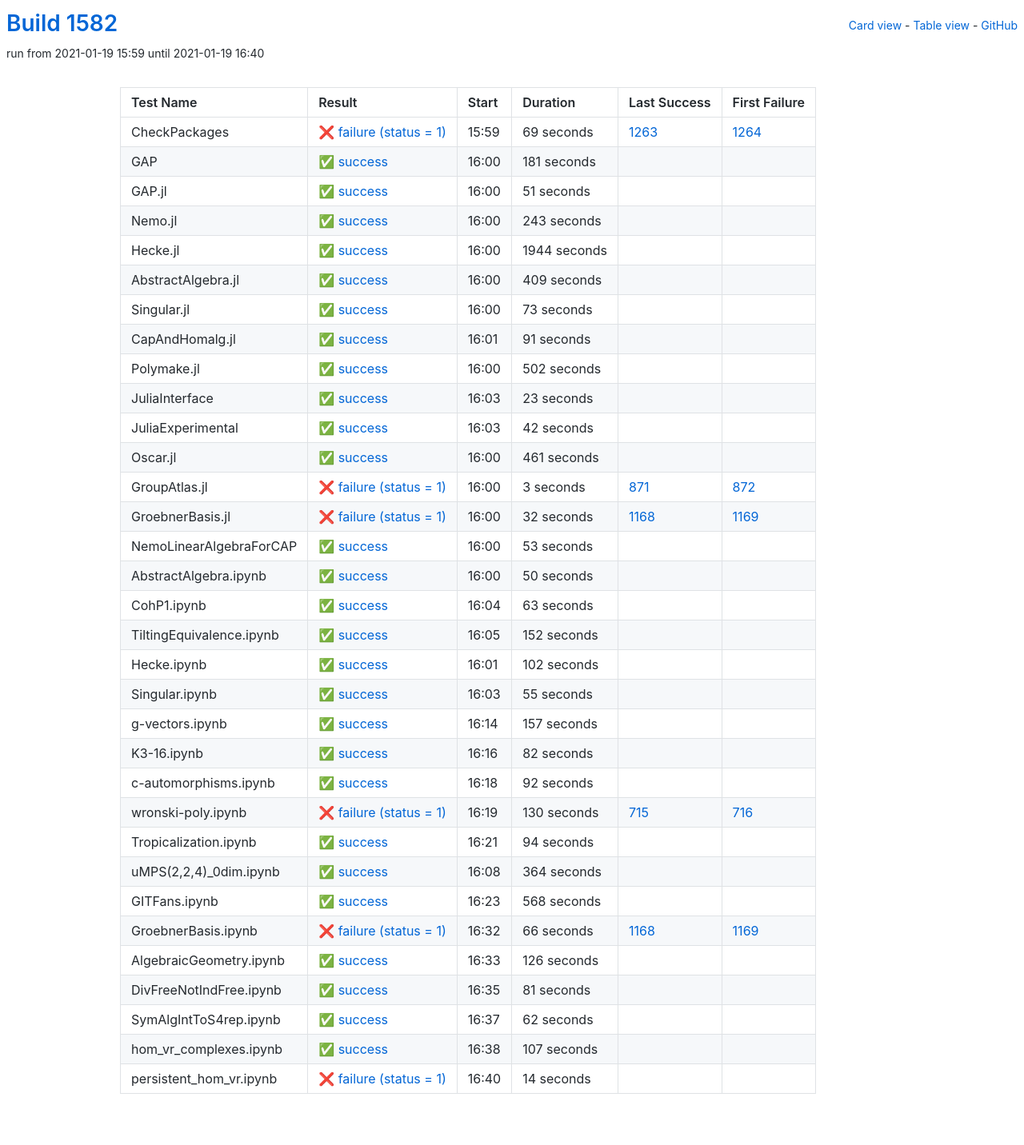
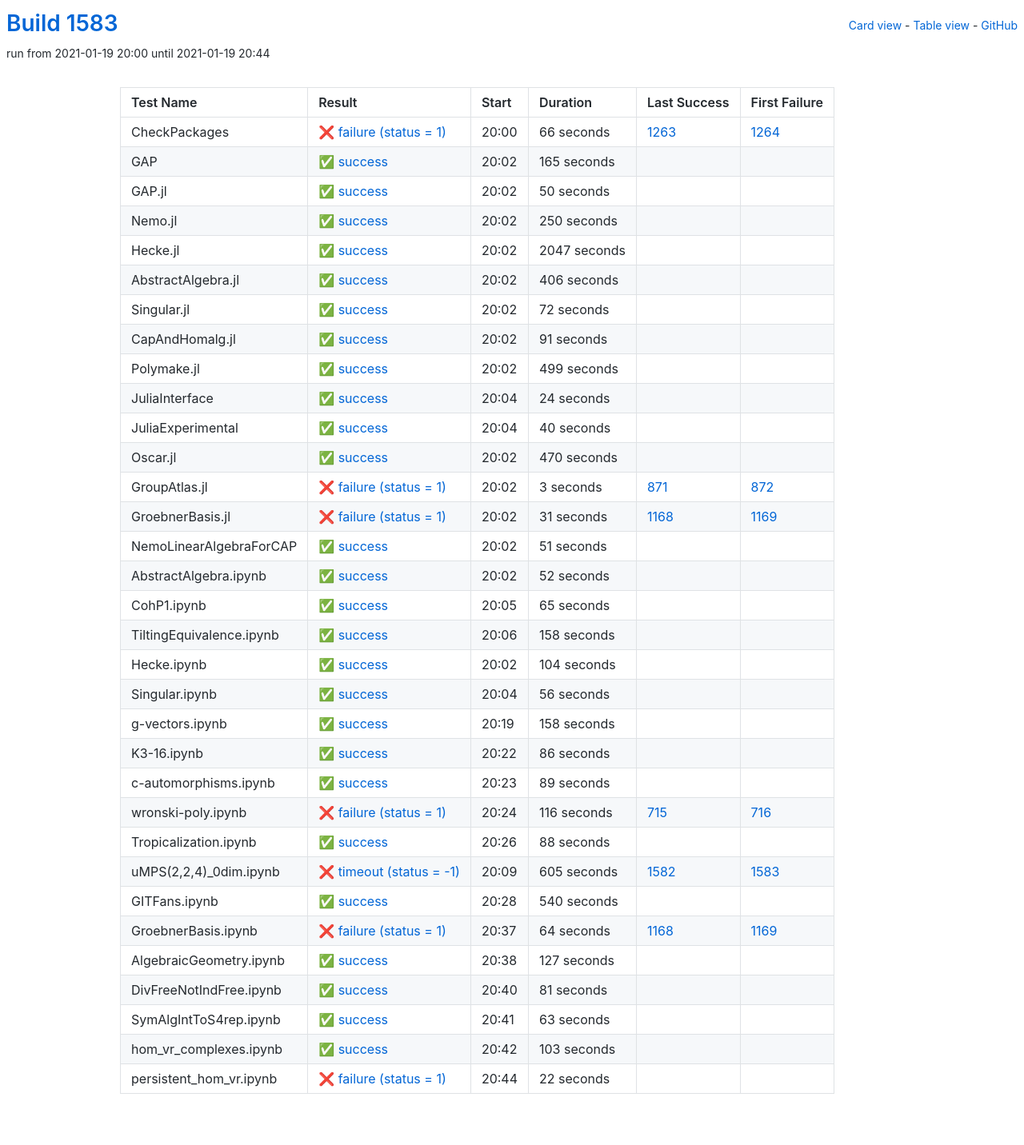
Before and after one commit to oscar-system/oscar-ci-status-stable, a Jekyll site: the page built from table.html, in a window 1280 px wide. Shown: the whole page at 80% size. Built offline with Jekyll 4.4.1, drawn with Linux system fonts in a browser that asks for light colours.

Commit message:
Build #1583

```diff
--- a/_data/ci.yml
+++ b/_data/ci.yml
@@ -1,6 +1,6 @@
 ---
-build: 1582
-build_url: https://oscarci.mathematik.uni-kl.de/job/oscar-stable/1582/
+build: 1583
+build_url: https://oscarci.mathematik.uni-kl.de/job/oscar-stable/1583/
 job: oscar-stable
 organization: oscar-system
 repo: oscar-ci-status-stable
@@ -8,92 +8,92 @@ repourl: https://github.com/oscar-system/oscar-ci-status-stable
 tests:
 - name: CheckPackages
   id: checkpackages
-  log: https://oscarci.mathematik.uni-kl.de/job/oscar-stable/1582/artifact/logs/build-1582/CheckPackages.log
-  start: 2021-01-19 15:59
+  log: https://oscarci.mathematik.uni-kl.de/job/oscar-stable/1583/artifact/logs/build-1583/CheckPackages.log
+  start: 2021-01-19 20:00
   success: false
   exitcode: 1
   status: failure
-  duration: 69
+  duration: 66
   last_success: 1263
   last_success_url: https://oscarci.mathematik.uni-kl.de/job/oscar-stable/1263/
   first_failure: 1264
   first_failure_url: https://oscarci.mathematik.uni-kl.de/job/oscar-stable/1264/
 - name: GAP
   id: gap
-  log: https://oscarci.mathematik.uni-kl.de/job/oscar-stable/1582/artifact/logs/build-1582/GAP.log
-  start: 2021-01-19 16:00
+  log: https://oscarci.mathematik.uni-kl.de/job/oscar-stable/1583/artifact/logs/build-1583/GAP.log
+  start: 2021-01-19 20:02
   success: true
   exitcode: 0
   status: success
-  duration: 181
+  duration: 165
   last_success: false
   last_success_url:
   first_failure: false
   first_failure_url:
 - name: GAP.jl
   id: gap-jl
-  log: https://oscarci.mathematik.uni-kl.de/job/oscar-stable/1582/artifact/logs/build-1582/GAP.jl.log
-  start: 2021-01-19 16:00
+  log: https://oscarci.mathematik.uni-kl.de/job/oscar-stable/1583/artifact/logs/build-1583/GAP.jl.log
+  start: 2021-01-19 20:02
   success: true
   exitcode: 0
   status: success
-  duration: 51
+  duration: 50
   last_success: false
   last_success_url:
   first_failure: false
   first_failure_url:
 - name: Nemo.jl
   id: nemo-jl
-  log: https://oscarci.mathematik.uni-kl.de/job/oscar-stable/1582/artifact/logs/build-1582/Nemo.jl.log
-  start: 2021-01-19 16:00
+  log: https://oscarci.mathematik.uni-kl.de/job/oscar-stable/1583/artifact/logs/build-1583/Nemo.jl.log
+  start: 2021-01-19 20:02
   success: true
   exitcode: 0
   status: success
-  duration: 243
+  duration: 250
   last_success: false
   last_success_url:
   first_failure: false
   first_failure_url:
 - name: Hecke.jl
   id: hecke-jl
-  log: https://oscarci.mathematik.uni-kl.de/job/oscar-stable/1582/artifact/logs/build-1582/Hecke.jl.log
-  start: 2021-01-19 16:00
+  log: https://oscarci.mathematik.uni-kl.de/job/oscar-stable/1583/artifact/logs/build-1583/Hecke.jl.log
+  start: 2021-01-19 20:02
   success: true
   exitcode: 0
   status: success
-  duration: 1944
+  duration: 2047
   last_success: false
   last_success_url:
   first_failure: false
   first_failure_url:
 - name: AbstractAlgebra.jl
   id: abstractalgebra-jl
-  log: https://oscarci.mathematik.uni-kl.de/job/oscar-stable/1582/artifact/logs/build-1582/AbstractAlgebra.jl.log
-  start: 2021-01-19 16:00
+  log: https://oscarci.mathematik.uni-kl.de/job/oscar-stable/1583/artifact/logs/build-1583/AbstractAlgebra.jl.log
+  start: 2021-01-19 20:02
   success: true
   exitcode: 0
   status: success
-  duration: 409
+  duration: 406
   last_success: false
   last_success_url:
   first_failure: false
   first_failure_url:
 - name: Singular.jl
   id: singular-jl
-  log: https://oscarci.mathematik.uni-kl.de/job/oscar-stable/1582/artifact/logs/build-1582/Singular.jl.log
-  start: 2021-01-19 16:00
+  log: https://oscarci.mathematik.uni-kl.de/job/oscar-stable/1583/artifact/logs/build-1583/Singular.jl.log
+  start: 2021-01-19 20:02
   success: true
   exitcode: 0
   status: success
-  duration: 73
+  duration: 72
   last_success: false
   last_success_url:
   first_failure: false
   first_failure_url:
 - name: CapAndHomalg.jl
   id: capandhomalg-jl
-  log: https://oscarci.mathematik.uni-kl.de/job/oscar-stable/1582/artifact/logs/build-1582/CapAndHomalg.jl.log
-  start: 2021-01-19 16:01
+  log: https://oscarci.mathematik.uni-kl.de/job/oscar-stable/1583/artifact/logs/build-1583/CapAndHomalg.jl.log
+  start: 2021-01-19 20:02
   success: true
   exitcode: 0
   status: success
@@ -104,56 +104,56 @@ tests:
   first_failure_url:
 - name: Polymake.jl
   id: polymake-jl
-  log: https://oscarci.mathematik.uni-kl.de/job/oscar-stable/1582/artifact/logs/build-1582/Polymake.jl.log
-  start: 2021-01-19 16:00
+  log: https://oscarci.mathematik.uni-kl.de/job/oscar-stable/1583/artifact/logs/build-1583/Polymake.jl.log
+  start: 2021-01-19 20:02
   success: true
   exitcode: 0
   status: success
-  duration: 502
+  duration: 499
   last_success: false
   last_success_url:
   first_failure: false
   first_failure_url:
 - name: JuliaInterface
   id: juliainterface
-  log: https://oscarci.mathematik.uni-kl.de/job/oscar-stable/1582/artifact/logs/build-1582/JuliaInterface.log
-  start: 2021-01-19 16:03
+  log: https://oscarci.mathematik.uni-kl.de/job/oscar-stable/1583/artifact/logs/build-1583/JuliaInterface.log
+  start: 2021-01-19 20:04
   success: true
   exitcode: 0
   status: success
-  duration: 23
+  duration: 24
   last_success: false
   last_success_url:
   first_failure: false
   first_failure_url:
 - name: JuliaExperimental
   id: juliaexperimental
-  log: https://oscarci.mathematik.uni-kl.de/job/oscar-stable/1582/artifact/logs/build-1582/JuliaExperimental.log
-  start: 2021-01-19 16:03
+  log: https://oscarci.mathematik.uni-kl.de/job/oscar-stable/1583/artifact/logs/build-1583/JuliaExperimental.log
+  start: 2021-01-19 20:04
   success: true
   exitcode: 0
   status: success
-  duration: 42
+  duration: 40
   last_success: false
   last_success_url:
   first_failure: false
   first_failure_url:
 - name: Oscar.jl
   id: oscar-jl
-  log: https://oscarci.mathematik.uni-kl.de/job/oscar-stable/1582/artifact/logs/build-1582/Oscar.jl.log
-  start: 2021-01-19 16:00
+  log: https://oscarci.mathematik.uni-kl.de/job/oscar-stable/1583/artifact/logs/build-1583/Oscar.jl.log
+  start: 2021-01-19 20:02
   success: true
   exitcode: 0
   status: success
-  duration: 461
+  duration: 470
   last_success: false
   last_success_url:
   first_failure: false
   first_failure_url:
 - name: GroupAtlas.jl
   id: groupatlas-jl
-  log: https://oscarci.mathematik.uni-kl.de/job/oscar-stable/1582/artifact/logs/build-1582/GroupAtlas.jl.log
-  start: 2021-01-19 16:00
+  log: https://oscarci.mathematik.uni-kl.de/job/oscar-stable/1583/artifact/logs/build-1583/GroupAtlas.jl.log
+  start: 2021-01-19 20:02
   success: false
   exitcode: 1
   status: failure
@@ -164,200 +164,200 @@ tests:
   first_failure_url: https://oscarci.mathematik.uni-kl.de/job/oscar-stable/872/
 - name: GroebnerBasis.jl
   id: groebnerbasis-jl
-  log: https://oscarci.mathematik.uni-kl.de/job/oscar-stable/1582/artifact/logs/build-1582/GroebnerBasis.jl.log
-  start: 2021-01-19 16:00
+  log: https://oscarci.mathematik.uni-kl.de/job/oscar-stable/1583/artifact/logs/build-1583/GroebnerBasis.jl.log
+  start: 2021-01-19 20:02
   success: false
   exitcode: 1
   status: failure
-  duration: 32
+  duration: 31
   last_success: 1168
   last_success_url: https://oscarci.mathematik.uni-kl.de/job/oscar-stable/1168/
   first_failure: 1169
   first_failure_url: https://oscarci.mathematik.uni-kl.de/job/oscar-stable/1169/
 - name: NemoLinearAlgebraForCAP
   id: nemolinearalgebraforcap
-  log: https://oscarci.mathematik.uni-kl.de/job/oscar-stable/1582/artifact/logs/build-1582/NemoLinearAlgebraForCAP.log
-  start: 2021-01-19 16:00
+  log: https://oscarci.mathematik.uni-kl.de/job/oscar-stable/1583/artifact/logs/build-1583/NemoLinearAlgebraForCAP.log
+  start: 2021-01-19 20:02
   success: true
   exitcode: 0
   status: success
-  duration: 53
+  duration: 51
   last_success: false
   last_success_url:
   first_failure: false
   first_failure_url:
 - name: AbstractAlgebra.ipynb
   id: abstractalgebra-ipynb
-  log: https://oscarci.mathematik.uni-kl.de/job/oscar-stable/1582/artifact/logs/build-1582/AbstractAlgebra.ipynb.log
-  start: 2021-01-19 16:00
+  log: https://oscarci.mathematik.uni-kl.de/job/oscar-stable/1583/artifact/logs/build-1583/AbstractAlgebra.ipynb.log
+  start: 2021-01-19 20:02
   success: true
   exitcode: 0
   status: success
-  duration: 50
+  duration: 52
   last_success: false
   last_success_url:
   first_failure: false
   first_failure_url:
 - name: CohP1.ipynb
   id: cohp1-ipynb
-  log: https://oscarci.mathematik.uni-kl.de/job/oscar-stable/1582/artifact/logs/build-1582/CohP1.ipynb.log
-  start: 2021-01-19 16:04
+  log: https://oscarci.mathematik.uni-kl.de/job/oscar-stable/1583/artifact/logs/build-1583/CohP1.ipynb.log
+  start: 2021-01-19 20:05
   success: true
   exitcode: 0
   status: success
-  duration: 63
+  duration: 65
   last_success: false
   last_success_url:
   first_failure: false
   first_failure_url:
 - name: TiltingEquivalence.ipynb
   id: tiltingequivalence-ipynb
-  log: https://oscarci.mathematik.uni-kl.de/job/oscar-stable/1582/artifact/logs/build-1582/TiltingEquivalence.ipynb.log
-  start: 2021-01-19 16:05
+  log: https://oscarci.mathematik.uni-kl.de/job/oscar-stable/1583/artifact/logs/build-1583/TiltingEquivalence.ipynb.log
+  start: 2021-01-19 20:06
   success: true
   exitcode: 0
   status: success
-  duration: 152
+  duration: 158
   last_success: false
   last_success_url:
   first_failure: false
   first_failure_url:
 - name: Hecke.ipynb
   id: hecke-ipynb
-  log: https://oscarci.mathematik.uni-kl.de/job/oscar-stable/1582/artifact/logs/build-1582/Hecke.ipynb.log
-  start: 2021-01-19 16:01
+  log: https://oscarci.mathematik.uni-kl.de/job/oscar-stable/1583/artifact/logs/build-1583/Hecke.ipynb.log
+  start: 2021-01-19 20:02
   success: true
   exitcode: 0
   status: success
-  duration: 102
+  duration: 104
   last_success: false
   last_success_url:
   first_failure: false
   first_failure_url:
 - name: Singular.ipynb
   id: singular-ipynb
-  log: https://oscarci.mathematik.uni-kl.de/job/oscar-stable/1582/artifact/logs/build-1582/Singular.ipynb.log
-  start: 2021-01-19 16:03
+  log: https://oscarci.mathematik.uni-kl.de/job/oscar-stable/1583/artifact/logs/build-1583/Singular.ipynb.log
+  start: 2021-01-19 20:04
   success: true
   exitcode: 0
   status: success
-  duration: 55
+  duration: 56
   last_success: false
   last_success_url:
   first_failure: false
   first_failure_url:
 - name: g-vectors.ipynb
   id: g-vectors-ipynb
-  log: https://oscarci.mathematik.uni-kl.de/job/oscar-stable/1582/artifact/logs/build-1582/g-vectors.ipynb.log
-  start: 2021-01-19 16:14
+  log: https://oscarci.mathematik.uni-kl.de/job/oscar-stable/1583/artifact/logs/build-1583/g-vectors.ipynb.log
+  start: 2021-01-19 20:19
   success: true
   exitcode: 0
   status: success
-  duration: 157
+  duration: 158
   last_success: false
   last_success_url:
   first_failure: false
   first_failure_url:
 - name: K3-16.ipynb
   id: k3-16-ipynb
-  log: https://oscarci.mathematik.uni-kl.de/job/oscar-stable/1582/artifact/logs/build-1582/K3-16.ipynb.log
-  start: 2021-01-19 16:16
+  log: https://oscarci.mathematik.uni-kl.de/job/oscar-stable/1583/artifact/logs/build-1583/K3-16.ipynb.log
+  start: 2021-01-19 20:22
   success: true
   exitcode: 0
   status: success
-  duration: 82
+  duration: 86
   last_success: false
   last_success_url:
   first_failure: false
   first_failure_url:
 - name: c-automorphisms.ipynb
   id: c-automorphisms-ipynb
-  log: https://oscarci.mathematik.uni-kl.de/job/oscar-stable/1582/artifact/logs/build-1582/c-automorphisms.ipynb.log
-  start: 2021-01-19 16:18
+  log: https://oscarci.mathematik.uni-kl.de/job/oscar-stable/1583/artifact/logs/build-1583/c-automorphisms.ipynb.log
+  start: 2021-01-19 20:23
   success: true
   exitcode: 0
   status: success
-  duration: 92
+  duration: 89
   last_success: false
   last_success_url:
   first_failure: false
   first_failure_url:
 - name: wronski-poly.ipynb
   id: wronski-poly-ipynb
-  log: https://oscarci.mathematik.uni-kl.de/job/oscar-stable/1582/artifact/logs/build-1582/wronski-poly.ipynb.log
-  start: 2021-01-19 16:19
+  log: https://oscarci.mathematik.uni-kl.de/job/oscar-stable/1583/artifact/logs/build-1583/wronski-poly.ipynb.log
+  start: 2021-01-19 20:24
   success: false
   exitcode: 1
   status: failure
-  duration: 130
+  duration: 116
   last_success: 715
   last_success_url: https://oscarci.mathematik.uni-kl.de/job/oscar-stable/715/
   first_failure: 716
   first_failure_url: https://oscarci.mathematik.uni-kl.de/job/oscar-stable/716/
 - name: Tropicalization.ipynb
   id: tropicalization-ipynb
-  log: https://oscarci.mathematik.uni-kl.de/job/oscar-stable/1582/artifact/logs/build-1582/Tropicalization.ipynb.log
-  start: 2021-01-19 16:21
+  log: https://oscarci.mathematik.uni-kl.de/job/oscar-stable/1583/artifact/logs/build-1583/Tropicalization.ipynb.log
+  start: 2021-01-19 20:26
   success: true
   exitcode: 0
   status: success
-  duration: 94
+  duration: 88
   last_success: false
   last_success_url:
   first_failure: false
   first_failure_url:
 - name: uMPS(2,2,4)_0dim.ipynb
   id: umps-2-2-4-0dim-ipynb
-  log: https://oscarci.mathematik.uni-kl.de/job/oscar-stable/1582/artifact/logs/build-1582/uMPS-2-2-4-_0dim.ipynb.log
-  start: 2021-01-19 16:08
+  log: https://oscarci.mathematik.uni-kl.de/job/oscar-stable/1583/artifact/logs/build-1583/uMPS-2-2-4-_0dim.ipynb.log
+  start: 2021-01-19 20:09
+  success: false
+  exitcode: -1
+  status: timeout
+  duration: 605
+  last_success: 1582
+  last_success_url: https://oscarci.mathematik.uni-kl.de/job/oscar-stable/1582/
+  first_failure: 1583
+  first_failure_url: https://oscarci.mathematik.uni-kl.de/job/oscar-stable/1583/
+- name: GITFans.ipynb
+  id: gitfans-ipynb
+  log: https://oscarci.mathematik.uni-kl.de/job/oscar-stable/1583/artifact/logs/build-1583/GITFans.ipynb.log
+  start: 2021-01-19 20:28
   success: true
   exitcode: 0
   status: success
-  duration: 364
-  last_success: false
-  last_success_url:
-  first_failure: false
-  first_failure_url:
-- name: GITFans.ipynb
-  id: gitfans-ipynb
-  log: https://oscarci.mathematik.uni-kl.de/job/oscar-stable/1582/artifact/logs/build-1582/GITFans.ipynb.log
-  start: 2021-01-19 16:23
-  success: true
-  exitcode: 0
-  status: success
-  duration: 568
+  duration: 540
   last_success: false
   last_success_url:
   first_failure: false
   first_failure_url:
 - name: GroebnerBasis.ipynb
   id: groebnerbasis-ipynb
-  log: https://oscarci.mathematik.uni-kl.de/job/oscar-stable/1582/artifact/logs/build-1582/GroebnerBasis.ipynb.log
-  start: 2021-01-19 16:32
+  log: https://oscarci.mathematik.uni-kl.de/job/oscar-stable/1583/artifact/logs/build-1583/GroebnerBasis.ipynb.log
+  start: 2021-01-19 20:37
   success: false
   exitcode: 1
   status: failure
-  duration: 66
+  duration: 64
   last_success: 1168
   last_success_url: https://oscarci.mathematik.uni-kl.de/job/oscar-stable/1168/
   first_failure: 1169
   first_failure_url: https://oscarci.mathematik.uni-kl.de/job/oscar-stable/1169/
 - name: AlgebraicGeometry.ipynb
   id: algebraicgeometry-ipynb
-  log: https://oscarci.mathematik.uni-kl.de/job/oscar-stable/1582/artifact/logs/build-1582/AlgebraicGeometry.ipynb.log
-  start: 2021-01-19 16:33
+  log: https://oscarci.mathematik.uni-kl.de/job/oscar-stable/1583/artifact/logs/build-1583/AlgebraicGeometry.ipynb.log
+  start: 2021-01-19 20:38
   success: true
   exitcode: 0
   status: success
-  duration: 126
+  duration: 127
   last_success: false
   last_success_url:
   first_failure: false
   first_failure_url:
 - name: DivFreeNotIndFree.ipynb
   id: divfreenotindfree-ipynb
-  log: https://oscarci.mathematik.uni-kl.de/job/oscar-stable/1582/artifact/logs/build-1582/DivFreeNotIndFree.ipynb.log
-  start: 2021-01-19 16:35
+  log: https://oscarci.mathematik.uni-kl.de/job/oscar-stable/1583/artifact/logs/build-1583/DivFreeNotIndFree.ipynb.log
+  start: 2021-01-19 20:40
   success: true
   exitcode: 0
   status: success
@@ -368,36 +368,36 @@ tests:
   first_failure_url:
 - name: SymAlgIntToS4rep.ipynb
   id: symalginttos4rep-ipynb
-  log: https://oscarci.mathematik.uni-kl.de/job/oscar-stable/1582/artifact/logs/build-1582/SymAlgIntToS4rep.ipynb.log
-  start: 2021-01-19 16:37
+  log: https://oscarci.mathematik.uni-kl.de/job/oscar-stable/1583/artifact/logs/build-1583/SymAlgIntToS4rep.ipynb.log
+  start: 2021-01-19 20:41
   success: true
   exitcode: 0
   status: success
-  duration: 62
+  duration: 63
   last_success: false
   last_success_url:
   first_failure: false
   first_failure_url:
 - name: hom_vr_complexes.ipynb
   id: hom-vr-complexes-ipynb
-  log: https://oscarci.mathematik.uni-kl.de/job/oscar-stable/1582/artifact/logs/build-1582/hom_vr_complexes.ipynb.log
-  start: 2021-01-19 16:38
+  log: https://oscarci.mathematik.uni-kl.de/job/oscar-stable/1583/artifact/logs/build-1583/hom_vr_complexes.ipynb.log
+  start: 2021-01-19 20:42
   success: true
   exitcode: 0
   status: success
-  duration: 107
+  duration: 103
   last_success: false
   last_success_url:
   first_failure: false
   first_failure_url:
 - name: persistent_hom_vr.ipynb
   id: persistent-hom-vr-ipynb
-  log: https://oscarci.mathematik.uni-kl.de/job/oscar-stable/1582/artifact/logs/build-1582/persistent_hom_vr.ipynb.log
-  start: 2021-01-19 16:40
+  log: https://oscarci.mathematik.uni-kl.de/job/oscar-stable/1583/artifact/logs/build-1583/persistent_hom_vr.ipynb.log
+  start: 2021-01-19 20:44
   success: false
   exitcode: 1
   status: failure
-  duration: 14
+  duration: 22
   last_success: false
   last_success_url:
   first_failure: false
```
Also changed, not shown: README.md.
